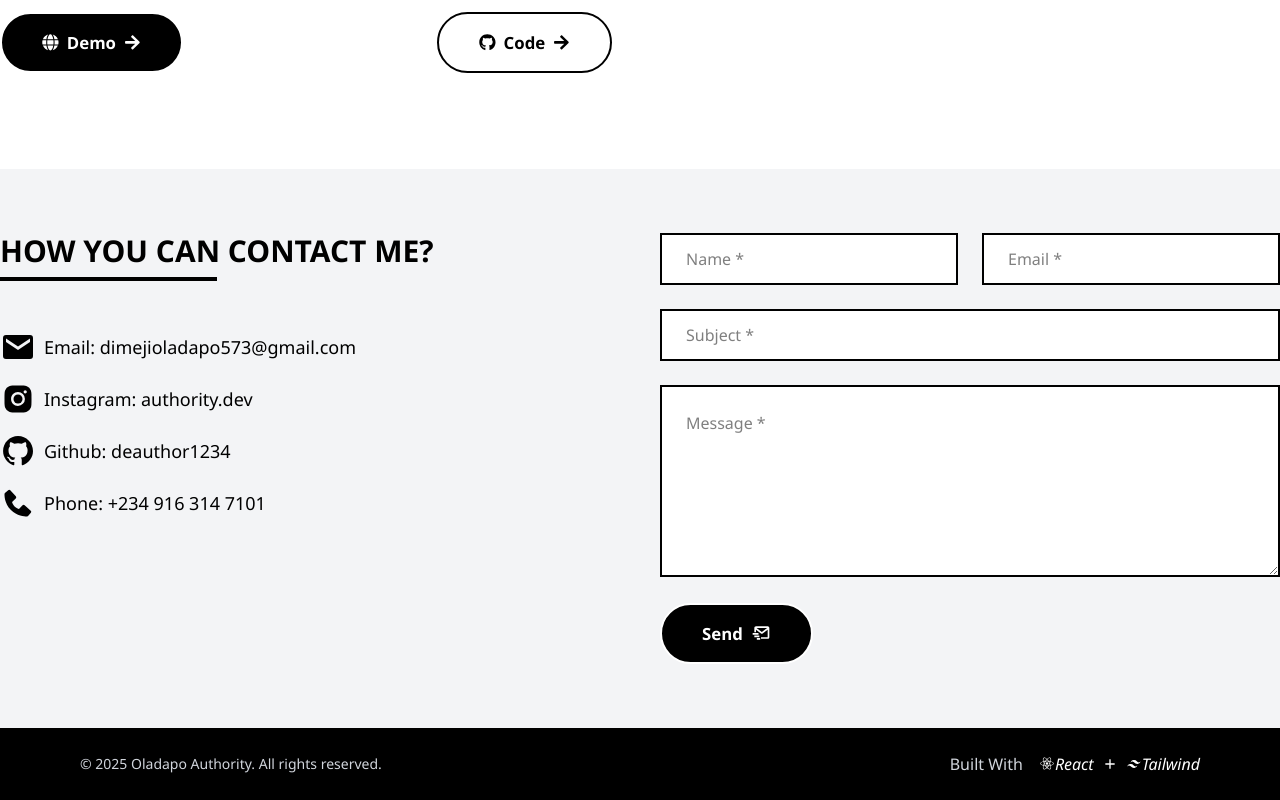
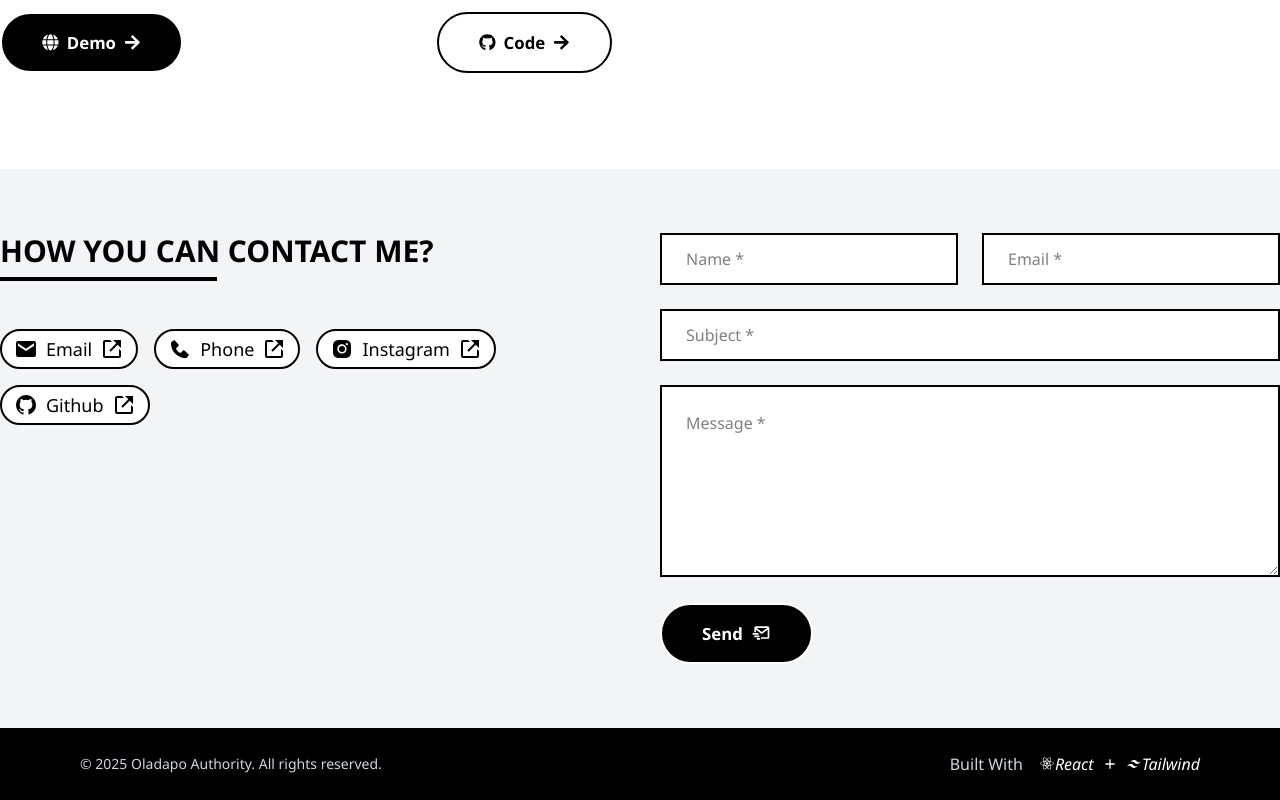
Before and after one commit to deauthor1234/portfolio, a React (Vite) app: page / in a window 1280 px wide. Shown: the part 4694-5494 px from the top of the page. Built offline with nearby package versions, Linux system fonts and the light colour scheme.

Commit message:
Redesign contact media and seperate into reusable component

```diff
--- /dev/null
+++ b/src/components/ContactMedium.jsx
@@ -0,0 +1,13 @@
+import { BiLinkExternal } from "react-icons/bi"
+
+const ContactMedium = ({ delay, href, icon, label }) => {
+  return (
+    <a className="contact-medium" target="_blank" rel="noopener noreferrer" href={href} data-aos="zoom-in" data-aos-delay={delay}>
+        {icon}
+        <span>{label}</span>
+        <BiLinkExternal />
+    </a>
+  )
+}
+
+export default ContactMedium
--- a/src/components/ContactSection.jsx
+++ b/src/components/ContactSection.jsx
@@ -1,4 +1,5 @@
 import { BiLogoGithub, BiLogoInstagramAlt, BiMailSend, BiSolidEnvelope, BiSolidPhone } from "react-icons/bi"
+import ContactMedium from "./ContactMedium"
 
 const ContactSection = () => {
     return (
@@ -6,11 +7,11 @@ const ContactSection = () => {
             <div className="container flex gap-10">
                 <div className="w-full">
                     <h2 className="section-heading mb-12" data-aos="flip-right">HOW YOU CAN CONTACT ME?</h2>
-                    <div className="flex flex-col text-4xl font-medium gap-4">
-                        <a className="flex items-center gap-2 w-fit" target="_blank" rel="noopener noreferrer" href="mailto:dimejioladapo573@gmail.com" data-aos="zoom-in" data-aos-delay="600"><BiSolidEnvelope /> <span className="text-lg">Email: dimejioladapo573@gmail.com</span></a>
-                        <a className="flex items-center gap-2 w-fit" target="_blank" rel="noopener noreferrer" href="https://www.instagram.com/authority.dev/" data-aos="zoom-in" data-aos-delay="800"><BiLogoInstagramAlt /> <span className="text-lg">Instagram: authority.dev</span></a>
-                        <a className="flex items-center gap-2 w-fit" target="_blank" rel="noopener noreferrer" href="https://github.com/deauthor1234" data-aos="zoom-in" data-aos-delay="1000"><BiLogoGithub /> <span className="text-lg">Github: deauthor1234</span></a>
-                        <a className="flex items-center gap-2 w-fit" target="_blank" rel="noopener noreferrer" href="tel: +2349163147101" data-aos="zoom-in" data-aos-delay="1200"><BiSolidPhone /> <span className="text-lg">Phone: +234 916 314 7101</span></a>
+                    <div className="flex flex-wrap text-2xl font-medium gap-4">
+                        <ContactMedium delay="600" href="mailto:dimejioladapo573@gmail.com" icon={<BiSolidEnvelope />} label="Email" />
+                        <ContactMedium delay="800" href="tel: +2349163147101" icon={<BiSolidPhone />} label="Phone" />
+                        <ContactMedium delay="1000" href="https://www.instagram.com/authority.dev" icon={<BiLogoInstagramAlt />} label="Instagram" />
+                        <ContactMedium delay="1200" href="https://github.com/deauthor1234" icon={<BiLogoGithub />} label="Github" />
                     </div>
                 </div>
                 <form name="contact" className="w-full" data-aos="zoom-in" method="POST" data-netlify="true" data-netlify-honeypot="bot-field">
--- a/src/index.css
+++ b/src/index.css
@@ -138,3 +138,15 @@ html::-webkit-scrollbar-thumb {
 .project .btns {
     @apply flex gap-4 justify-between;
 }
+
+.contact-medium {
+    @apply border-2 border-black rounded-full px-3 bg-white hover:bg-black hover:text-white py-1 flex items-center gap-2 w-fit;
+}
+
+.contact-medium span {
+    @apply text-lg;
+}
+
+.contact-medium svg:nth-child(2) {
+    @apply text-xl;
+}
```
